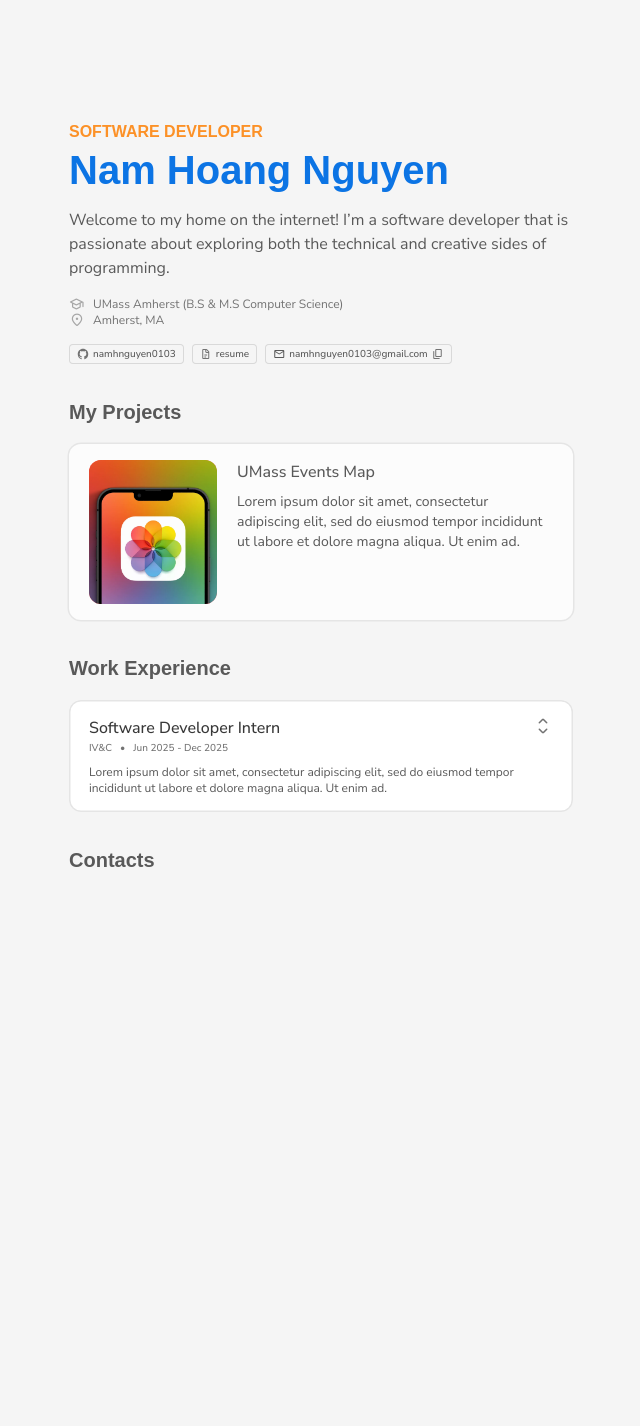
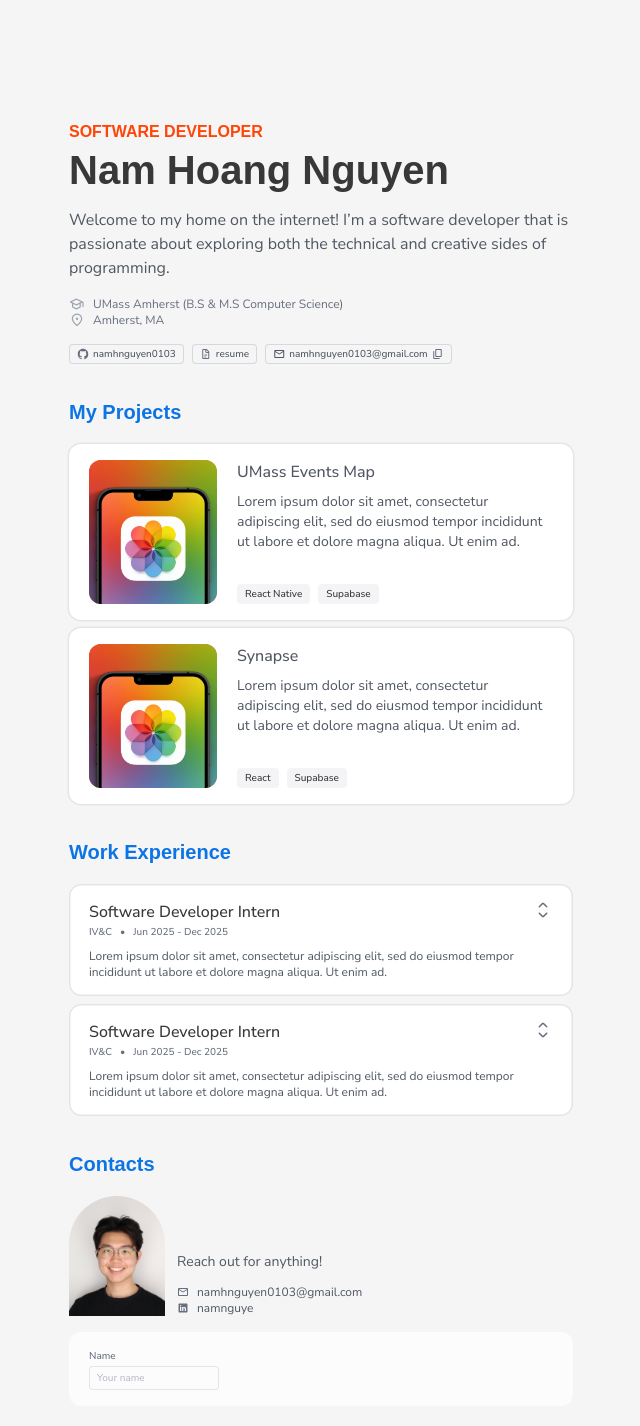
Before and after one commit to namhnguyen0103/nam-nguyen-portfolio, a Next.js app: page / in a window 1280 px wide. Shown: the top 1426 px of the page, without its empty margins (319-959 px from the left). Before the commit the page ends 908 px from the top, so only its background shows below. Built offline with nearby package versions, Linux system fonts and the light colour scheme; a web font is replaced by a local one.

Commit message:
feat: project card

```diff
--- a/app/globals.css
+++ b/app/globals.css
@@ -11,19 +11,19 @@
   --color-foreground: var(--foreground);
   --font-brand: var(--font-brand);
   --font-sans: var(--font-sans);
-  --color-gray-50: #FCFCFC;
-  --color-gray-100: #F5F5F5;
-  --color-gray-200: #E5E5E5;
-  --color-gray-300: #D9D9D9;
-  --color-gray-400: #BFBFBF;
-  --color-gray-500: #A6A6A6;
-  --color-gray-600: #8C8C8C;
-  --color-gray-700: #737373;
-  --color-gray-800: #595959;
-  --color-gray-900: #404040;
-  --color-gray-950: #383838;
+  --color-gray-50: #FCFCFD;
+  --color-gray-100: #F4F4F6;
+  --color-gray-200: #E3E5E9;
+  --color-gray-300: #D5D8DD;
+  --color-gray-400: #B9BDC6;
+  --color-gray-500: #9DA3AF;
+  --color-gray-600: #818998;
+  --color-gray-700: #676F7E;
+  --color-gray-800: #505762;
+  --color-gray-900: #393E46;
+  --color-gray-950: #32363E;
 
-  --color-blue-50: #FCFDFF;
+  --color-blue-50: #F5FAFE;
   --color-blue-100: #E6F1FC;
   --color-blue-200: #C2DCF8;
   --color-blue-300: #91C0F3;
@@ -35,17 +35,17 @@
   --color-blue-900: #001B8B;
   --color-blue-950: #000171;
 
-  --color-orange-50: #FFFEFC;
-  --color-orange-100: #FFF4E9;
-  --color-orange-200: #FEE3C9;
-  --color-orange-300: #FECD9E;
-  --color-orange-400: #FDB772;
-  --color-orange-500: #FC9127;
-  --color-orange-600: #FC8003;
-  --color-orange-700: #F27600;
-  --color-orange-800: #D65A00;
-  --color-orange-900: #A32700;
-  --color-orange-950: #700000;
+  --color-orange-50: #FFF8F5;
+  --color-orange-100: #FFE3DA;
+  --color-orange-200: #FFBEA8;
+  --color-orange-300: #FF9977;
+  --color-orange-400: #FF7445;
+  --color-orange-500: #FF4507;
+  --color-orange-600: #F53B00;
+  --color-orange-700: #D91F00;
+  --color-orange-800: #A60000;
+  --color-orange-900: #730000;
+  --color-orange-950: #400000;
 }
 
 @media (prefers-color-scheme: dark) {
--- a/app/page.tsx
+++ b/app/page.tsx
@@ -1,9 +1,11 @@
-import { IoLogoGithub } from "react-icons/io";
+import { IoLogoGithub, IoLogoLinkedin } from "react-icons/io";
 import Image from 'next/image';
 import Link from "next/link";
 import CopyLinkButton from "./ui/home/copy-link-button";
 import PillLink from "./ui/home/pill-link";
 import AccordionCard from "./ui/home/accordion-card";
+import ProjectCard from "./ui/home/project-card";
+import { projects } from "@/lib/projects";
 
 export default function Home() {
   return (
@@ -11,7 +13,7 @@ export default function Home() {
       {/* HEADER SECTION */}
       <div className="mb-[32px]">
         <p className="text-orange-500 text-title-M-brand">SOFTWARE DEVELOPER</p>
-        <h1 className={`text-display-S-brand text-blue-500 mb-[12px]`}>Nam Hoang Nguyen</h1>
+        <h1 className={`text-display-S-brand mb-[12px]`}>Nam Hoang Nguyen</h1>
         <p className="text-gray-800 text-body-L-general mb-[16px]">Welcome to my home on the internet! I’m a software developer that is passionate about exploring both the technical and creative sides of programming. </p>
         <div className="gap-[4px]">
           <div className="flex items-center gap-[8px]">
@@ -46,36 +48,41 @@ export default function Home() {
 
       {/* PROJECT SECTION */}
       <div className="mb-[32px]">
-          <h2 className="text-title-L-brand text-gray-800 mb-[16px]">My Projects</h2>
-          <Link href="https://www.google.com" target="_blank">
-            <div className="group flex bg-gray-50 px-[20px] py-[16px] ring-[1.5px] ring-gray-200 rounded-xl gap-[20px] hover:ring-blue-200 hover:ring-[3px]">
-              <div className="relative w-[128px] h-[144px] rounded-xl overflow-hidden shrink-0 bg-red-400">
-                <Image
-                  src="/placeholder.png"
-                  fill
-                  alt="Placeholder image"
-                  className="object-cover"
-                  sizes="144px"
-                />
+          <h2 className="text-title-L-brand text-blue-500 mb-[16px]">My Projects</h2>
+          <div className="flex flex-col gap-[8px]">
+            {projects.map((proj) => <ProjectCard key={proj.name} name={proj.name} description={proj.description} img={proj.img} tags={proj.tags}/>)}
           </div>
-              <div>
-                <p className="text-title-M-general text-gray-800 mb-[8px] group-hover:text-gray-950">UMass Events Map</p>
-                <p className="text-body-M-general text-gray-800 mb-[8px]">Lorem ipsum dolor sit amet, consectetur adipiscing elit, sed do eiusmod tempor incididunt ut labore et dolore magna aliqua. Ut enim ad.</p>
-              </div>
-            </div>
-          </Link>
       </div>
 
       {/* WORK EXPERIENCE SECTION */}
       <div className="mb-[32px]">
-        <h2 className="text-title-L-brand text-gray-800 mb-[16px]">Work Experience</h2>
+        <h2 className="text-title-L-brand text-blue-500 mb-[16px]">Work Experience</h2>
+        <div className="flex flex-col gap-[8px]">
           <AccordionCard
           header={
             <div>
-            <div className="flex">
               <p className="w-full text-left text-title-M-general">Software Developer Intern</p>
-              <span className="material-symbols-rounded text-gray-700 leading-[16px]" style={{ fontSize: '20px', fontVariationSettings: "'opsz' 20" }}>expand_all</span>
+              <div className="flex gap-[8px] text-label-S-general text-gray-700 pb-[8px]">
+                <p>IV&C</p>
+                <p>•</p>
+                <p>Jun 2025 - Dec 2025</p>
               </div>
+              <p className="text-body-S-general text-gray-800 text-left">Lorem ipsum dolor sit amet, consectetur adipiscing elit, sed do eiusmod tempor incididunt ut labore et dolore magna aliqua. Ut enim ad.</p>
+            </div>
+          }
+          content={
+            <div className="pt-[16px] text-body-S-general text-left">
+              <ul className="list-disc pl-4">
+                <li>Lorem ipsum dolor sit amet, consectetur adipiscing elit, sed do eiusmod tempor.</li>
+                <li>Duis aute irure dolor in reprehenderit in voluptate velit esse cillum dolore eu fugiat.</li>
+                <li>Ut enim ad minim veniam, quis nostrud exercitation ullamco laboris nisi ut aliquip.</li>
+              </ul>
+            </div>
+          } />
+          <AccordionCard
+          header={
+            <div>
+              <p className="w-full text-left text-title-M-general">Software Developer Intern</p>
               <div className="flex gap-[8px] text-label-S-general text-gray-700 pb-[8px]">
                 <p>IV&C</p>
                 <p>•</p>
@@ -94,10 +101,35 @@ export default function Home() {
             </div>
           } />
         </div>
+      </div>
 
       {/* CONTACTS SECTION */}
       <div className="mb-[32px]">
-        <h2 className="text-title-L-brand text-gray-800 ">Contacts</h2>
+        <h2 className="text-title-L-brand text-blue-500 mb-[16px]">Contacts</h2>
+        <div className="flex gap-[12px] items-end mb-[16px]">
+          <div className="relative w-[96px] h-[120px] rounded-t-full overflow-hidden">
+            <Image src="/Nam_Nguyen_Headshot.jpg" fill alt="Headshot" className="object-cover"/>
+          </div>
+          <div>
+            <p className="text-body-M-general text-gray-800 mb-[12px]">Reach out for anything!</p>
+            <Link href={"https://www.google.com"}>
+              <div className="flex gap-[8px] items-center">
+                <span className="material-symbols-rounded text-gray-700" style={{ fontSize: '12px', fontVariationSettings: "'opsz' 24" }}>mail</span>
+                <p className="text-body-S-general text-gray-800">namhnguyen0103@gmail.com</p>
+              </div>
+            </Link>
+            <Link href={"https://www.google.com"}>
+              <div className="flex gap-[8px] items-center">
+                <IoLogoLinkedin className="text-gray-700 text-[12px]"/>
+                <p className="text-body-S-general text-gray-800">namnguye</p>
+              </div>
+            </Link>
+          </div>
+        </div>
+        <div className="px-[20px] py-[16px] rounded-xl bg-gray-50">
+          <p className="text-label-S-general text-gray-700">Name</p>
+          <input type="text" placeholder="Your name" className="ring-[1px] ring-inset ring-gray-200 rounded text-label-S-general text-gray-950 placeholder-gray-400 px-[8px] py-[4px] focus:ring-blue-300 focus:outline-none"/>
+        </div>
       </div>
 
     </div>
--- a/app/ui/home/accordion-card.tsx
+++ b/app/ui/home/accordion-card.tsx
@@ -17,9 +17,12 @@ export default function AccordionCard({ header, content } : AccordionCardProps)
 
     return (
         <button className='w-full group cursor-pointer active:scale-99' onClick={userClick}>
-            <div className='bg-white px-[20px] py-[16px] rounded-xl ring-[1.5px] ring-gray-200 ring-inset'>
+            <div className={clsx('relative bg-white px-[20px] py-[16px] ring-[1.5px] rounded-xl ring-inset',
+                expanded ? "ring-blue-300" : "ring-gray-200"
+            )}>
                 <div>{header}</div>
                 <div className={expanded ? "block" : "hidden"}>{content}</div>
+                <span className="absolute material-symbols-rounded text-gray-700 leading-[16px] top-[16px] right-[20px]" style={{ fontSize: '20px', fontVariationSettings: "'opsz' 20" }}>{expanded ? "collapse_all" : "expand_all"}</span>
             </div>
         </button>
     );
--- /dev/null
+++ b/app/ui/home/project-card.tsx
@@ -0,0 +1,42 @@
+import Link from "next/link";
+import Image from "next/image";
+
+type ProjectCardProps = {
+    name: string,
+    description: string,
+    img: string,
+    tags: string[],
+    link?: string
+}
+
+function Tag({ text }: { text: string }) {
+    return (
+        <div className="text-label-S-general px-[8px] py-[2px] bg-gray-100 rounded-sm">
+            <p>{text}</p>
+        </div>
+    );
+}
+
+export default function ProjectCard({ name, description, img, tags, link="https://www.google.com" } : ProjectCardProps) {
+    return (
+        <Link href={link} target="_blank">
+            <div className="group flex bg-white px-[20px] py-[16px] ring-[1.5px] ring-gray-200 rounded-xl gap-[20px] hover:ring-blue-300 hover:ring-[3px]">
+                <div className="relative w-[128px] h-[144px] rounded-xl overflow-hidden shrink-0 bg-red-400">
+                    <Image
+                        src={img}
+                        fill
+                        alt="Placeholder image"
+                        className="object-cover"
+                    />
+                </div>
+                <div className="flex flex-col">
+                    <p className="text-title-M-general text-gray-800 mb-[8px] group-hover:text-gray-950">{name}</p>
+                    <p className="text-body-M-general text-gray-800 mb-[8px]">{description}</p>
+                    <div className="flex gap-[8px] mt-auto">
+                        {tags.map((tag) => <Tag key={tag} text={tag}/>)}
+                    </div>
+                </div>
+            </div>
+        </Link>
+    );
+}
--- /dev/null
+++ b/lib/projects.ts
@@ -0,0 +1,22 @@
+export type Project = {
+    name: string,
+    description: string,
+    tags: string[],
+    img: string,
+    link?: string
+};
+
+export const projects: Project[] = [
+    {
+        name: "UMass Events Map",
+        description: "Lorem ipsum dolor sit amet, consectetur adipiscing elit, sed do eiusmod tempor incididunt ut labore et dolore magna aliqua. Ut enim ad.",
+        tags: ["React Native", "Supabase"],
+        img: "/placeholder.png"
+    },
+    {
+        name: "Synapse",
+        description: "Lorem ipsum dolor sit amet, consectetur adipiscing elit, sed do eiusmod tempor incididunt ut labore et dolore magna aliqua. Ut enim ad.",
+        tags: ["React", "Supabase"],
+        img: "/placeholder.png"
+    }
+];
```
Also changed, not shown: public/Nam_Nguyen_Headshot.jpg (added). Lines whose indentation alone changed are shown as unchanged.
